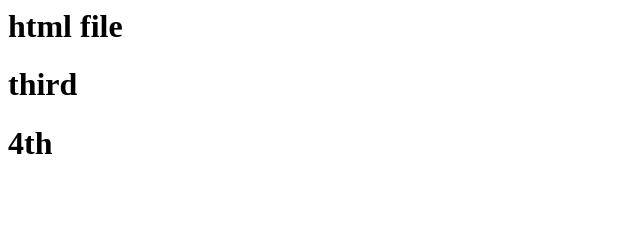
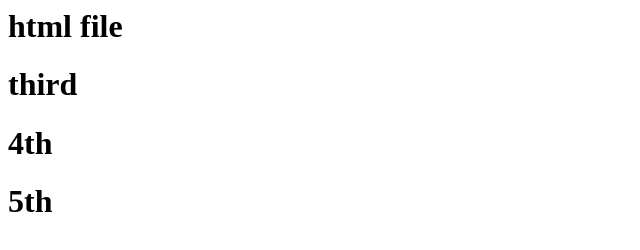
Before and after one commit to dipeshrajput/dipeshrajput, a plain HTML site: page index.html in a window 1280 px wide. Shown: the full height of the page, 0-640 px from the left. Drawn offline with Linux system fonts and the light colour scheme.

Commit message:
this is 5th comment

```diff
--- a/index.html
+++ b/index.html
@@ -2,3 +2,4 @@
 </h1>
 <h1>third</h1>
 <h1>4th</h1>
+<h1>5th</h1>
```
